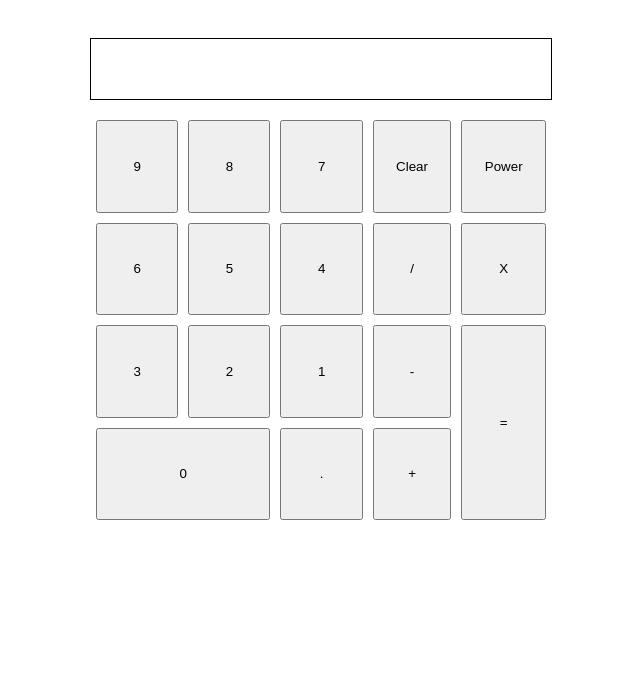
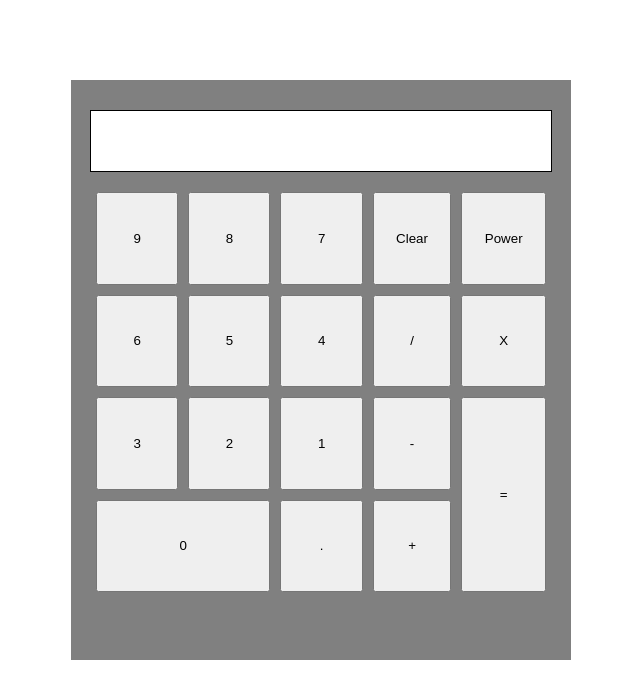
Before and after one commit to ac-89/calculator, a plain HTML site: page index.html in a window 1280 px wide. Shown: the whole page, without its empty margins (319-959 px from the left). Drawn offline with Linux system fonts and the light colour scheme.

```diff
--- a/style.css
+++ b/style.css
@@ -8,9 +8,10 @@
   flex-direction: column;
   align-items: center;
   width: 500px;
-  margin: auto;
+  margin: 80px auto;
   padding-top: 30px;
-  height: 1000px;
+  height: 550px;
+  background-color: grey;
 }
 
 .screen {
@@ -21,6 +22,7 @@
   text-align: right;
   font-size: 32px;
   padding: 5px;
+  background-color: white;
 }
 
 .controls {
```
